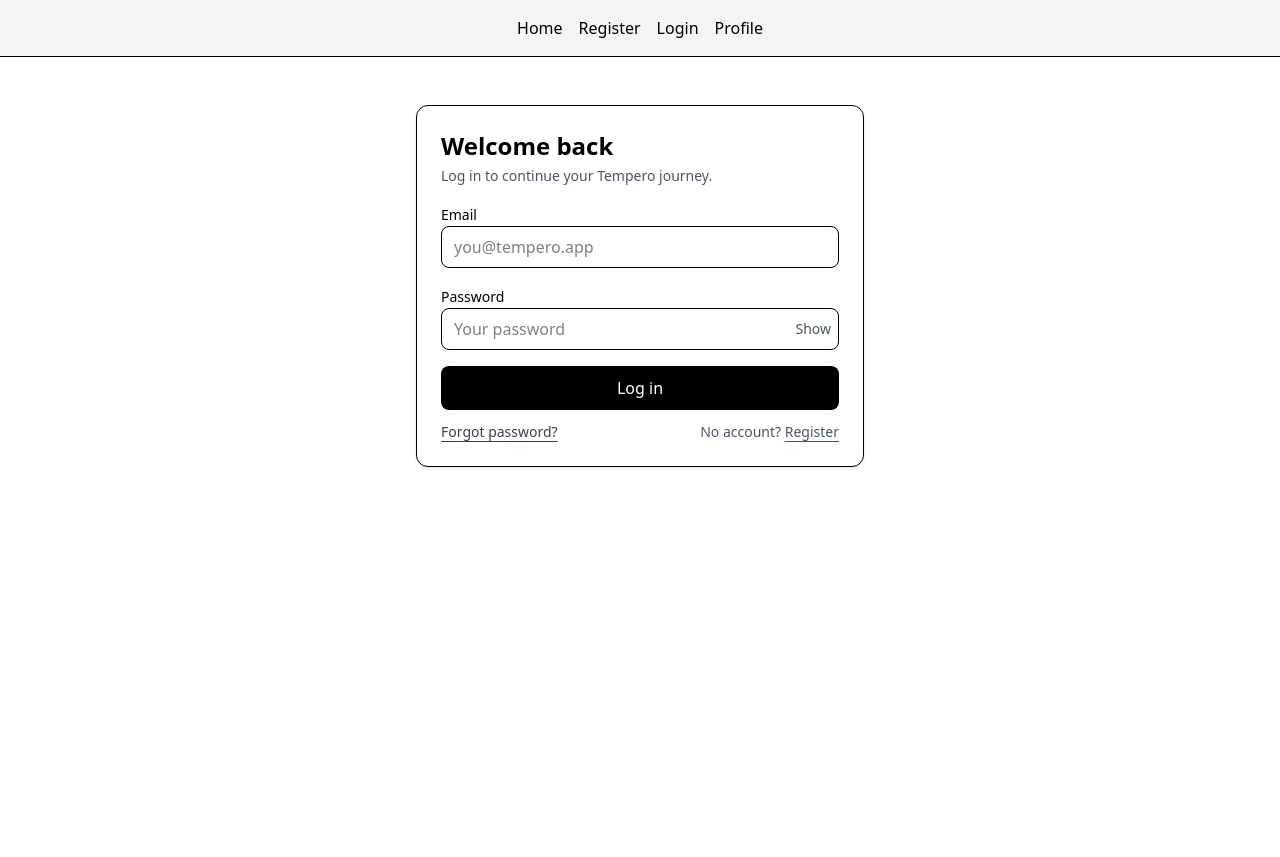
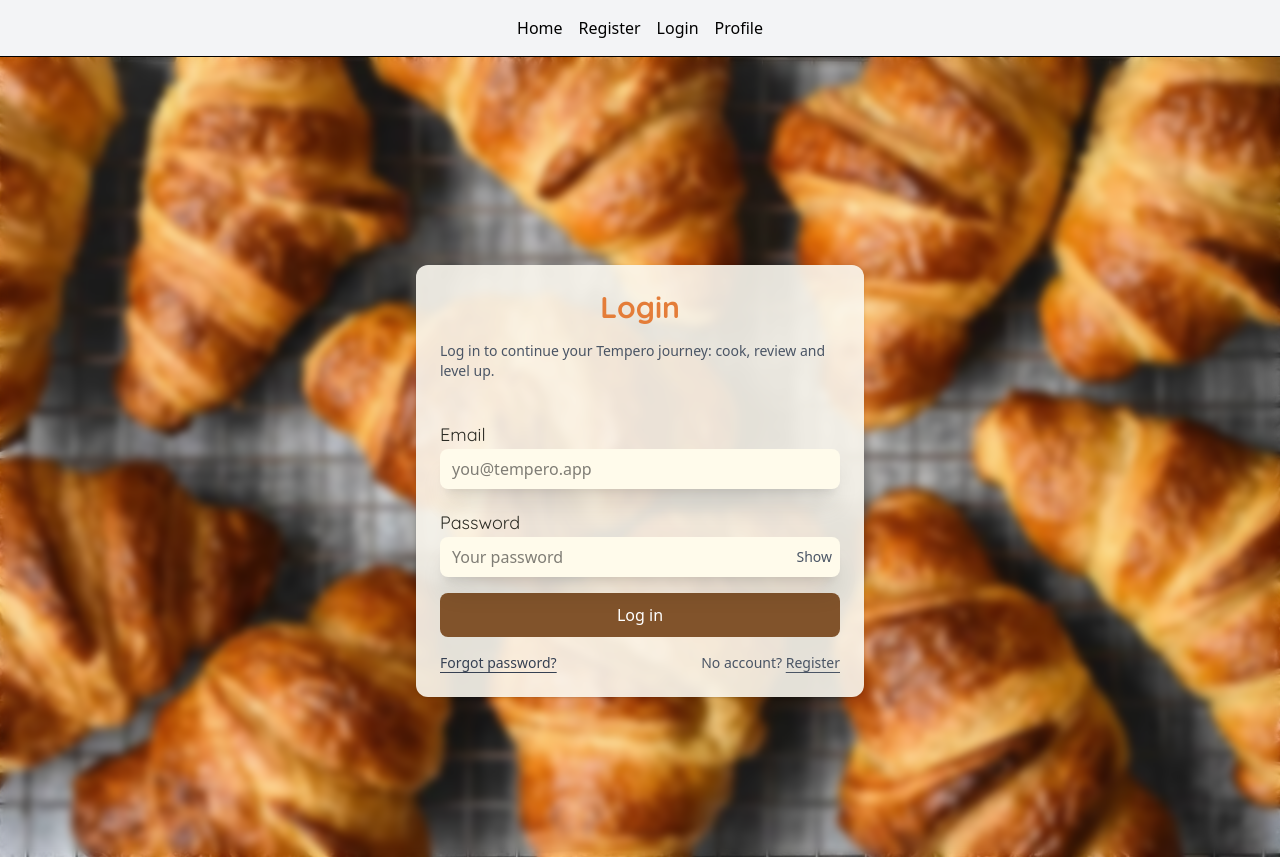
Before and after one commit to MESW-LES-2025/Tempero, a React (Vite) app in the folder tempero/: page /login in a window 1280 px wide. Before the commit the page ends 800 px from the top, so only its background shows below. Built offline with nearby package versions, Linux system fonts and the light colour scheme.

Commit message:
login style

```diff
--- a/tempero/package.json
+++ b/tempero/package.json
@@ -11,7 +11,6 @@
   },
   "dependencies": {
     "@supabase/supabase-js": "^2.76.1",
-    "@tailwindcss/vite": "^4.1.16",
     "react": "^19.1.1",
     "react-dom": "^19.1.1",
     "react-router-dom": "^7.9.4"
@@ -19,6 +18,7 @@
   "devDependencies": {
     "@eslint/js": "^9.36.0",
     "@tailwindcss/postcss": "^4.1.15",
+    "@tailwindcss/vite": "^4.1.16",
     "@types/node": "^24.6.0",
     "@types/react": "^19.1.16",
     "@types/react-dom": "^19.1.9",
@@ -29,7 +29,7 @@
     "eslint-plugin-react-refresh": "^0.4.22",
     "globals": "^16.4.0",
     "postcss": "^8.5.6",
-    "tailwindcss": "^4.1.15",
+    "tailwindcss": "^4.1.16",
     "typescript": "~5.9.3",
     "typescript-eslint": "^8.45.0",
     "vite": "^7.1.7"
--- a/tempero/src/pages/LoginPage.tsx
+++ b/tempero/src/pages/LoginPage.tsx
@@ -7,9 +7,22 @@ export default function LoginPage() {
   const [password, setPassword] = useState("");
   const [showPass, setShowPass] = useState(false);
   const [loading, setLoading] = useState(false);
+  const [resending, setResending] = useState(false);
   const [err, setErr] = useState<string | null>(null);
   const [info, setInfo] = useState<string | null>(null);
   const navigate = useNavigate();
+
+  function normalizeError(message?: string | null) {
+    if (!message) return null;
+    const m = message.toLowerCase();
+    if (m.includes("invalid login credentials")) {
+      return "Invalid email or password. Make sure your account is confirmed.";
+    }
+    if (m.includes("email not confirmed") || m.includes("confirm")) {
+      return "Email not confirmed. Check your inbox or resend the confirmation.";
+    }
+    return message;
+  }
 
   async function handleLogin(e: React.FormEvent) {
     e.preventDefault();
@@ -25,62 +38,85 @@ export default function LoginPage() {
     setLoading(false);
 
     if (error) {
-      setErr(error.message);
+      setErr(normalizeError(error.message));
       return;
     }
 
     if (data.user) {
-      // success: vai para a Home
       navigate("/");
+    }
+  }
+
+  async function handleResendConfirmation() {
+    setErr(null);
+    setInfo(null);
+    if (!email) {
+      setErr("Enter your email first to resend the confirmation link.");
+      return;
+    }
+    try {
+      setResending(true);
+      const { error } = await supabase.auth.resend({
+        type: "signup",
+        email,
+        options: {
+          emailRedirectTo: `${window.location.origin}/login`,
+        },
+      });
+      if (error) setErr(error.message);
+      else setInfo("Confirmation email sent. Please check your inbox (and spam).");
+    } finally {
+      setResending(false);
     }
   }
 
   async function handleResetPassword() {
     setErr(null);
     setInfo(null);
-
     if (!email) {
       setErr("Enter your email first to receive a reset link.");
       return;
     }
-
-    // Define a rota de redirecionamento após o utilizador clicar no link do email.
-    // Garante que este URL está nas Redirect URLs do Supabase.
     const redirectTo = `${window.location.origin}/update-password`;
-
     const { error } = await supabase.auth.resetPasswordForEmail(email, {
       redirectTo,
     });
-
-    if (error) {
-      setErr(error.message);
-    } else {
-      setInfo("Password reset email sent. Check your inbox.");
-    }
+    if (error) setErr(error.message);
+    else setInfo("Password reset email sent. Check your inbox.");
   }
 
+  const showResend =
+    err?.toLowerCase().includes("confirm") ||
+    err?.toLowerCase().includes("not confirmed") ||
+    false;
+
   return (
+    <div className="relative min-h-screen flex items-center justify-center bg-[url('/images/croissant-bg.jpg')] bg-cover bg-center">
+      <div className="absolute inset-0 backdrop-blur-xs pointer-events-none"></div>
+
       <div className="mx-auto mt-12 max-w-md">
-      <div className="rounded-xl border bg-white p-6 shadow-sm">
-        <h1 className="mb-1 text-2xl font-bold">Welcome back</h1>
-        <p className="mb-4 text-sm text-gray-600">
-          Log in to continue your Tempero journey.
+        <div className="rounded-xl bg-bright/90 p-6 shadow-sm relative z-10">
+          <h1 className="mb-4 text-3xl font-bold font-heading text-main text-center">
+            Login
+          </h1>
+          <p className="mb-10 text-sm text-gray-600">
+            Log in to continue your Tempero journey: cook, review and level up.
           </p>
 
           {err && (
-          <div className="mb-3 rounded-lg border border-red-200 bg-red-50 px-3 py-2 text-sm text-red-700">
+            <div className="mb-3 font-body rounded-lg bg-main/10 px-3 py-2 text-sm text-danger">
               {err}
             </div>
           )}
           {info && (
-          <div className="mb-3 rounded-lg border border-emerald-200 bg-emerald-50 px-3 py-2 text-sm text-emerald-700">
+            <div className="mb-3 font-body rounded-lg bg-main/10 px-3 py-2 text-sm text-main">
               {info}
             </div>
           )}
 
           <form onSubmit={handleLogin} className="space-y-4" noValidate>
-          <div className="space-y-1">
-            <label htmlFor="login-email" className="text-sm font-medium">
+            <div className="space-y-1 mb-5">
+              <label htmlFor="login-email" className="text-lg font-heading text-dark">
                 Email
               </label>
               <input
@@ -90,13 +126,13 @@ export default function LoginPage() {
                 required
                 value={email}
                 onChange={(e) => setEmail(e.target.value)}
-              className="w-full rounded-lg border px-3 py-2 outline-none focus:ring-2 focus:ring-gray-900"
+                className="w-full rounded-lg px-3 py-2 outline-none shadow-xl bg-amber-50 focus:ring-1 focus:ring-main focus:shadow-main/20 border-none transition-all duration-200 ease-in-out"
                 placeholder="you@tempero.app"
               />
             </div>
 
             <div className="space-y-1">
-            <label htmlFor="login-pass" className="text-sm font-medium">
+              <label htmlFor="login-pass" className="text-lg font-heading text-dark">
                 Password
               </label>
               <div className="relative">
@@ -107,7 +143,7 @@ export default function LoginPage() {
                   required
                   value={password}
                   onChange={(e) => setPassword(e.target.value)}
-                className="w-full rounded-lg border px-3 py-2 pr-24 outline-none focus:ring-2 focus:ring-gray-900"
+                  className="w-full rounded-lg px-3 py-2 pr-24 outline-none shadow-xl bg-amber-50 focus:ring-1 focus:ring-main focus:shadow-main/20 border-none transition-all duration-200 ease-in-out"
                   placeholder="Your password"
                 />
                 <button
@@ -124,13 +160,14 @@ export default function LoginPage() {
             <button
               type="submit"
               disabled={loading}
-            className="w-full rounded-lg bg-black px-4 py-2.5 text-white hover:bg-gray-900 disabled:opacity-70"
+              className="w-full rounded-lg bg-secondary px-4 py-2.5 text-white hover:-translate-y-0.5 hover:shadow-xl disabled:opacity-70 duration-150"
             >
               {loading ? "Signing in…" : "Log in"}
             </button>
           </form>
 
-        <div className="mt-3 flex items-center justify-between text-sm">
+          <div className="mt-4 flex flex-col gap-2 text-sm">
+            <div className="flex items-center justify-between">
               <button
                 type="button"
                 onClick={handleResetPassword}
@@ -146,6 +183,19 @@ export default function LoginPage() {
                 </Link>
               </span>
             </div>
+
+            {showResend && (
+              <button
+                type="button"
+                onClick={handleResendConfirmation}
+                disabled={resending}
+                className="self-start text-gray-700 underline underline-offset-4 hover:text-black disabled:opacity-70"
+              >
+                {resending ? "Resending…" : "Resend confirmation email"}
+              </button>
+            )}
+          </div>
+        </div>
       </div>
     </div>
   );
--- a/tempero/src/pages/RegisterPage.tsx
+++ b/tempero/src/pages/RegisterPage.tsx
@@ -97,7 +97,7 @@ useEffect(() => {
         <div className="rounded-xl  bg-bright/90 p-6 shadow-sm relative z-10">
             <h1 className="mb-4 text-3xl font-bold font-heading text-main text-center">Register</h1>
           <p className="mb-10 text-sm text-gray-600">
-            Start your journey with Tempero: cook, review, and level up.
+            Start your journey with Tempero: cook, review and level up.
           </p>
 
           {err && (
```
Also changed, not shown: 1 other file (tests, documents, lock files or other folders). Lines whose indentation alone changed are shown as unchanged.
